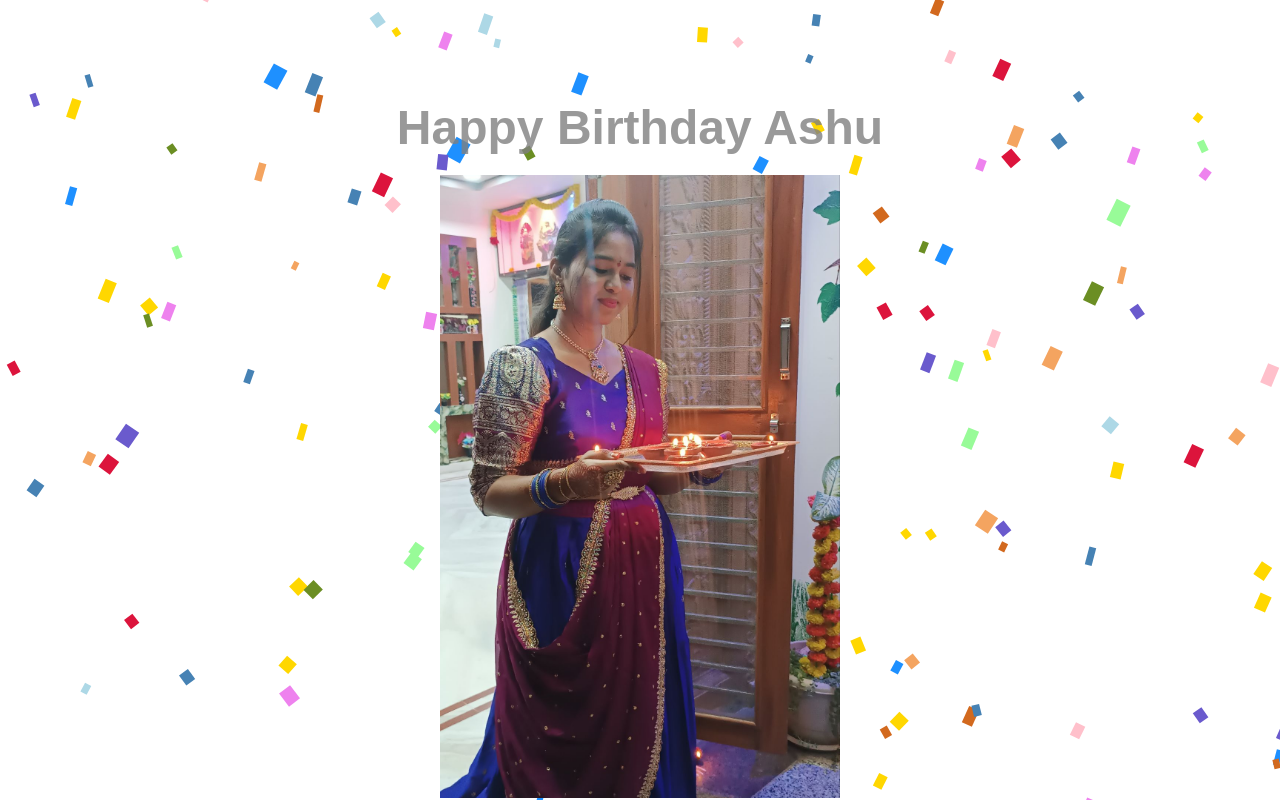
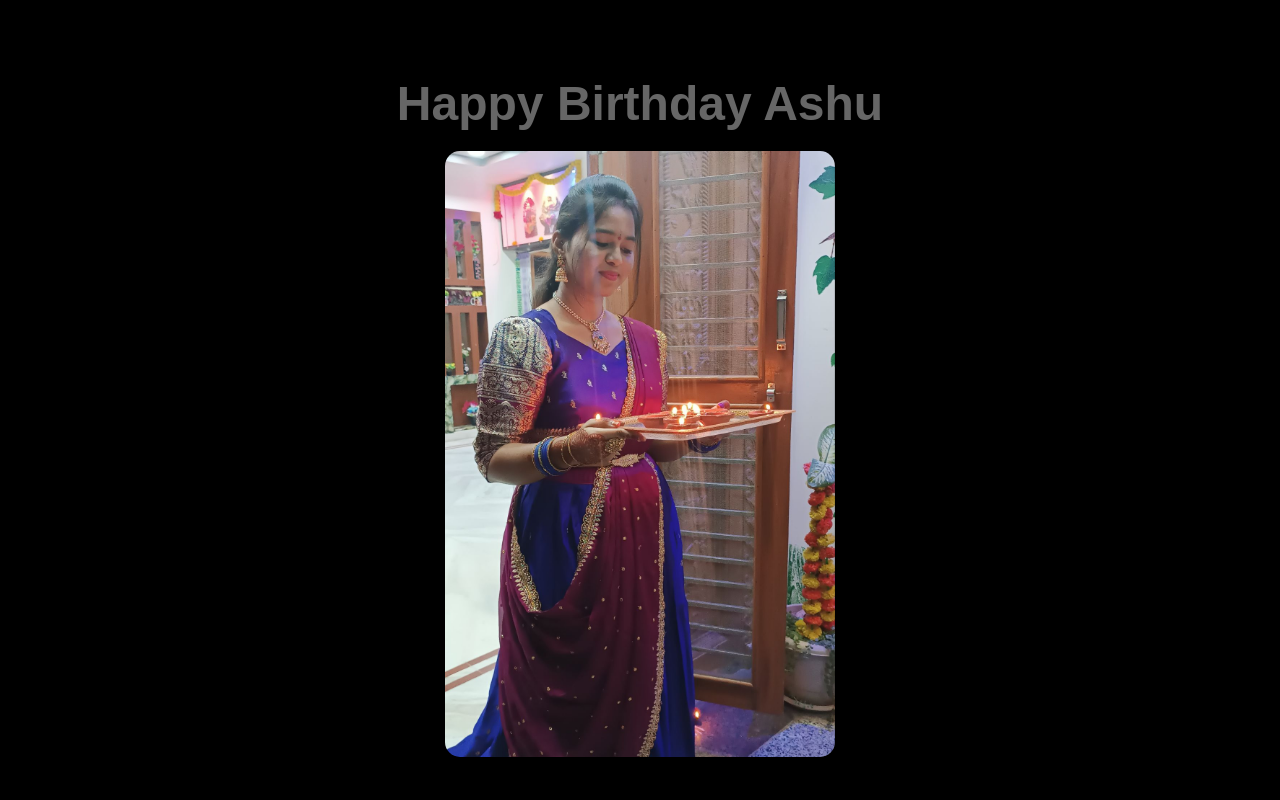
Before and after one commit to ArshGoel/Special, a Django app: page /dashboard in a window 1280 px wide. Run offline with Django 5.2, Linux system fonts and the light colour scheme.

Commit message:
dashboard

```diff
--- a/Services/templates/dashboard.html
+++ b/Services/templates/dashboard.html
@@ -7,18 +7,74 @@
     <title>Happy Birthday Ashu</title>
     <link rel="icon" href="{% static "images/logo.jpg" %}">
     {% block extra_css %}
-    <link rel="stylesheet" href="{% static 'css/home.css' %}">
+    <style>
+        html,
+        body {
+          margin: 0;
+          padding: 0;
+          width: 100vw;
+          height: 100vh;
+          background: black;
+          display: flex;
+          justify-content: center;
+          align-items: center;
+        }
+
+        img {
+          position: relative;
+          width: 200px;
+          height: auto;
+          border-radius: 15px;
+          cursor: pointer;
+          transition: transform 0.3s, filter 0.3s;
+        }
+
+        img:hover {
+          transform: scale(1.1);
+          filter: brightness(1.2);
+        }
+
+        img:focus {
+          outline: none;
+        }
+      </style>
+    <link rel="stylesheet" href="{% static 'css/dashboard.css' %}">
     {% endblock extra_css %}
   </head>
   <body>
     <canvas id="canvas"></canvas>
     <div class="content">
       <h1>Happy Birthday Ashu</h1>
-      <img src="{% static 'images/logo1.jpg' %}">
+      <img id="triggerImage" src="{% static 'images/logo1.jpg' %}">
     </div>
   </body>
 </html>
 
-<script src="{%static 'js/home.js'%}"></script>
+<script type="module">
+    import confetti from "https://cdn.skypack.dev/canvas-confetti";
+
+    const triggerImage = document.getElementById("triggerImage");
+
+    const triggerConfetti = (evt, intensity) => {
+      const particleCount = intensity ? getRandomInt(100, 200) : getRandomInt(5, 20);
+      confetti({
+        particleCount,
+        angle: getRandomInt(60, 120),
+        spread: getRandomInt(50, 70),
+        origin: {
+          x: evt.clientX / window.innerWidth,
+          y: evt.clientY / window.innerHeight,
+        },
+      });
+    };
+
+    const getRandomInt = (min, max) => Math.floor(Math.random() * (max - min + 1)) + min;
+
+    // Trigger confetti on hover
+    triggerImage.addEventListener("mousemove", (event) => triggerConfetti(event, false));
+
+    // Trigger intense confetti on click
+    triggerImage.addEventListener("click", (event) => triggerConfetti(event, true));
+  </script>
 <script src="https://cdn.jsdelivr.net/npm/@popperjs/core@2.11.8/dist/umd/popper.min.js" integrity="sha384-I7E8VVD/ismYTF4hNIPjVp/Zjvgyol6VFvRkX/vR+Vc4jQkC+hVqc2pM8ODewa9r" crossorigin="anonymous"></script>
 <script src="https://cdn.jsdelivr.net/npm/bootstrap@5.3.3/dist/js/bootstrap.min.js" integrity="sha384-0pUGZvbkm6XF6gxjEnlmuGrJXVbNuzT9qBBavbLwCsOGabYfZo0T0to5eqruptLy" crossorigin="anonymous"></script>
--- /dev/null
+++ b/static/css/dashboard.css
@@ -0,0 +1,61 @@
+/* Reset and body styling */
+html, body {
+  margin: 0;
+  padding: 0;
+  width: 100vw;
+  height: 100vh;
+  background: black;
+  font-family: sans-serif;
+  overflow: hidden; /* Prevent scrollbars from appearing */
+  display: flex;
+  justify-content: center;
+  align-items: center;
+  flex-direction: column; /* Stack content vertically */
+}
+
+/* Confetti canvas */
+canvas {
+  position: fixed;
+  top: 0;
+  left: 0;
+  width: 100%;
+  height: 100%;
+  z-index: 1; /* Keep it behind the content */
+}
+
+/* Content container */
+.content {
+  position: relative;
+  z-index: 2; /* Ensure it is above the canvas */
+  text-align: center;
+  color: grey;
+}
+
+/* Heading styling */
+h1 {
+  font-size: 3em;
+  opacity: 0.8;
+  margin-bottom: 20px;
+}
+
+/* Image styling */
+img {
+  position: relative;
+  max-width: 400px;
+  width: 80%;
+  height: auto;
+  border-radius: 15px;
+  cursor: pointer;
+  transition: transform 0.3s, filter 0.3s;
+  display: block;
+  margin: 0 auto;
+}
+
+img:hover {
+  transform: scale(1.1);
+  filter: brightness(1.2);
+}
+
+img:focus {
+  outline: none;
+}
```
Also changed, not shown: static/js/dashboard.js (added, +94 -0 lines).
